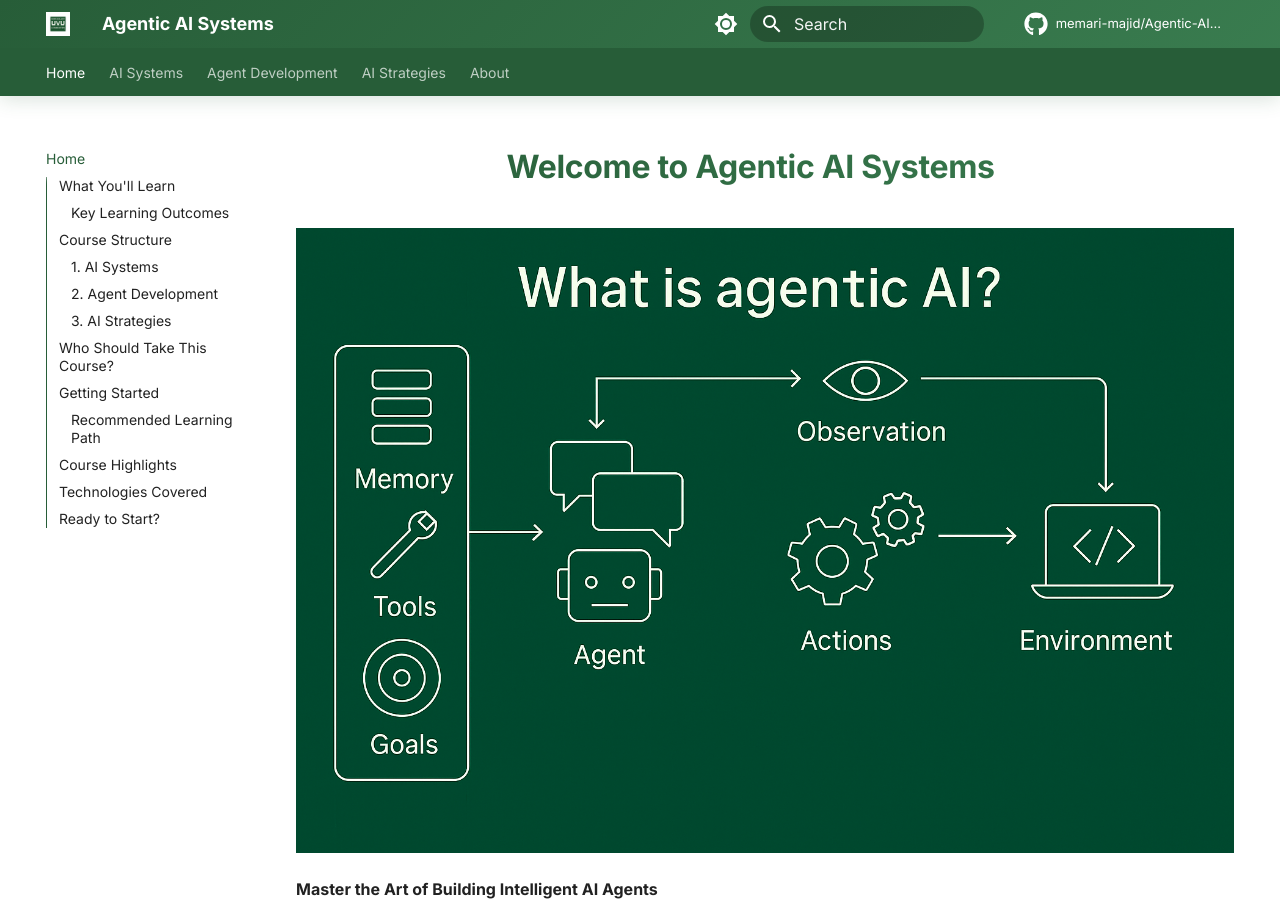
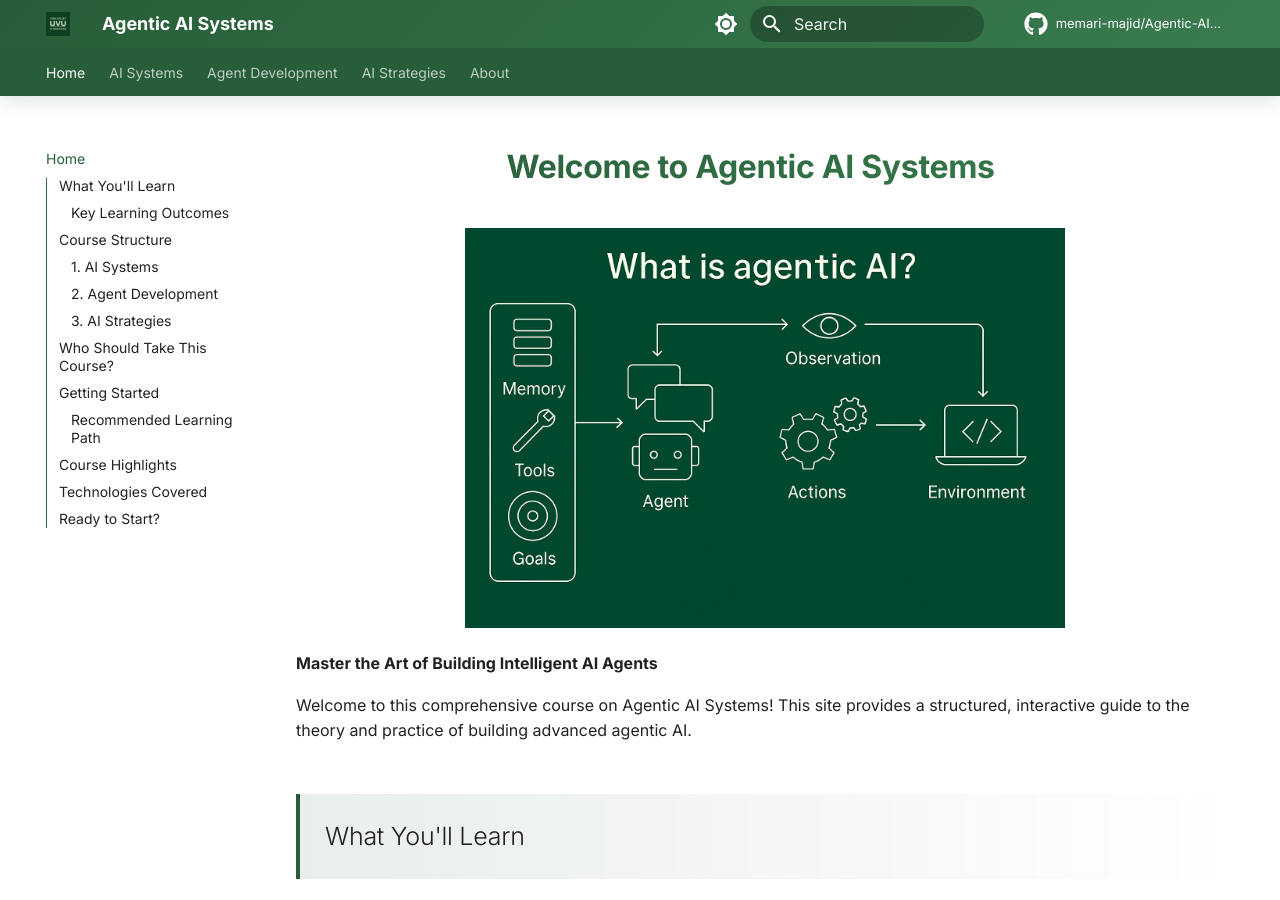
Before and after one commit to memari-majid/Agentic-AI-Systems, an MkDocs documentation site: the page built from docs/index.md, in a window 1280 px wide and 900 px high. Built offline with MkDocs 1.6.1 and Material for MkDocs 9.7.7, drawn with Linux system fonts in a browser that asks for light colours; comment, search, counter and statistics services are not loaded.

Commit message:
Remove image.png and update index.md to replace the banner with a new image format, enhancing visual presentation. Update logo.png to reflect design changes.

```diff
--- a/docs/index.md
+++ b/docs/index.md
@@ -1,6 +1,8 @@
 # Welcome to Agentic AI Systems
 
-![Banner](./image.png)
+<div align="center">
+<img src="./banner.png" alt="Banner" width="600" height="auto" style="max-width: 100%; height: auto;">
+</div>
 
 **Master the Art of Building Intelligent AI Agents**
 
```
Also changed, not shown: docs/banner.png (renamed from docs/image.png), docs/logo.png.
